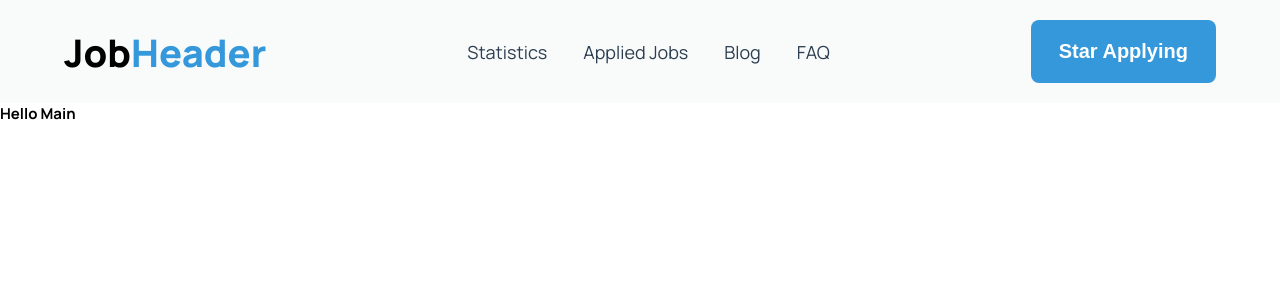
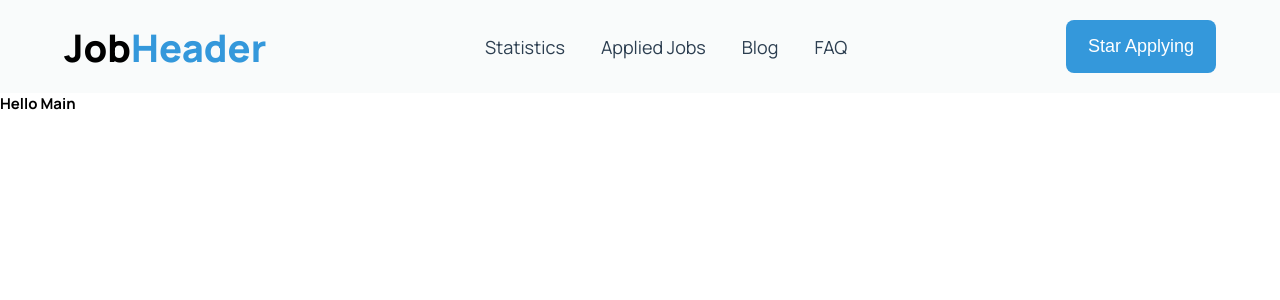
Before and after one commit to naimurcse/react-job-hunter, a React (Vite) app: page / in a window 1280 px wide. Shown: the top 300 px of the page. Built offline with nearby package versions, Linux system fonts and the light colour scheme.

Commit message:
updated button styled for large and medium version

```diff
--- a/src/component/Header/Header.jsx
+++ b/src/component/Header/Header.jsx
@@ -18,7 +18,7 @@ const Header = () => {
                      <Link to="/faq">FAQ</Link>
                   </nav>
 
-                  <button className="btn btn-large btn-primary">Star Applying</button>
+                  <button className="btn btn-medium btn-primary">Star Applying</button>
                </div>
             </div>
          </header>
--- a/src/index.css
+++ b/src/index.css
@@ -47,7 +47,7 @@ h6 {
    color: var(--secondary-heading);
 }
 .btn {
-   font-weight: 700;
+   font-weight: 500;
    border: none;
    cursor: pointer;
    transition: all 0.3s;
@@ -55,7 +55,12 @@ h6 {
 
 .btn-large {
    padding: 2rem 2.8rem;
-   font-size: 2rem;
+   font-size: 2.2rem;
+   border-radius: 8px;
+}
+.btn-medium {
+   padding: 1.6rem 2.2rem;
+   font-size: 1.8rem;
    border-radius: 8px;
 }
 
```
Also changed, not shown: src/component/Hero/Hero.jsx (added, +11 -0 lines), src/component/Hero/Hero.css (added).
